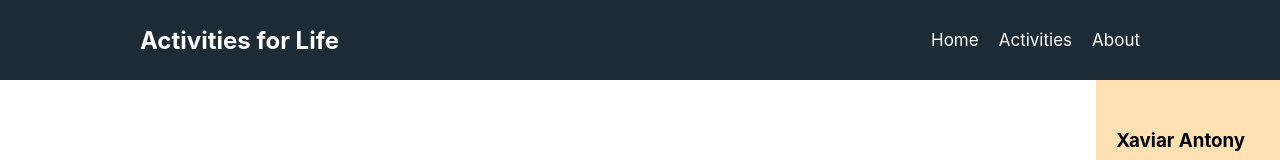
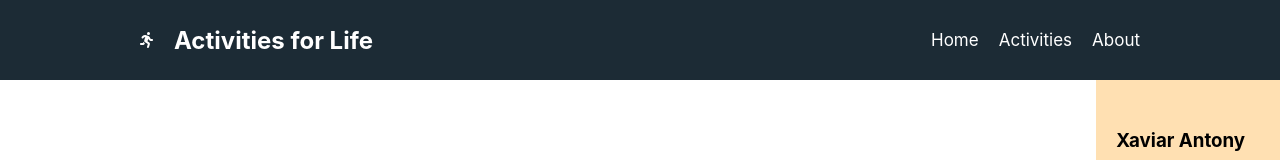
Before and after one commit to SouravMahmud32/activities-for-life-web, a React (Create React App) app: page / in a window 1280 px wide. Shown: the top 160 px of the page. Built offline with nearby package versions, Linux system fonts and the light colour scheme.

Commit message:
icon added

```diff
--- a/package.json
+++ b/package.json
@@ -3,6 +3,9 @@
   "version": "0.1.0",
   "private": true,
   "dependencies": {
+    "@fortawesome/fontawesome-svg-core": "^6.2.0",
+    "@fortawesome/free-solid-svg-icons": "^6.2.0",
+    "@fortawesome/react-fontawesome": "^0.2.0",
     "@testing-library/jest-dom": "^5.16.5",
     "@testing-library/react": "^13.4.0",
     "@testing-library/user-event": "^13.5.0",
--- a/public/index.html
+++ b/public/index.html
@@ -24,7 +24,7 @@
       work correctly both with client-side routing and a non-root public URL.
       Learn how to configure a non-root public URL by running `npm run build`.
     -->
-    <title>React App</title>
+    <title>Activity For Life</title>
   </head>
   <body>
     <noscript>You need to enable JavaScript to run this app.</noscript>
--- a/src/components/Cart/Cart.js
+++ b/src/components/Cart/Cart.js
@@ -21,7 +21,7 @@
                 <p><small>Height</small></p>
             </div>
             <div className='age'>
-                <h2>28<small>years</small></h2>
+                <h2>28<small>yrs</small></h2>
                 <p><small>Age</small></p>
             </div>
             </div>
--- a/src/components/Header/Header.css
+++ b/src/components/Header/Header.css
@@ -10,6 +10,7 @@
 
 .nav-part h1{
     color: #ffffff;
+    margin-left: 20px;
 }
 
 .nav-part a{
@@ -24,3 +25,10 @@
     color: chocolate;
     font-weight: 600;
 }
+
+.nav-title{
+    color: #ffffff;
+    display: flex;
+    justify-content: center;
+    align-items: center;
+}
--- a/src/components/Header/Header.js
+++ b/src/components/Header/Header.js
@@ -1,10 +1,15 @@
 import React from 'react';
+import { FontAwesomeIcon } from '@fortawesome/react-fontawesome';
+import { faPersonRunning } from '@fortawesome/free-solid-svg-icons'
 import './Header.css';
 
 const Header = () => {
     return (
         <nav className='nav-part'>
-            <h1>Activities for Life</h1>
+            <div className="nav-title">
+              <FontAwesomeIcon icon={faPersonRunning}></FontAwesomeIcon>
+              <h1>Activities for Life</h1>
+            </div>
             <div>
                 <a href="/home">Home</a>
                 <a href="/activites">Activities</a>
```
Also changed, not shown: 1 other file (tests, documents, lock files or other folders).
